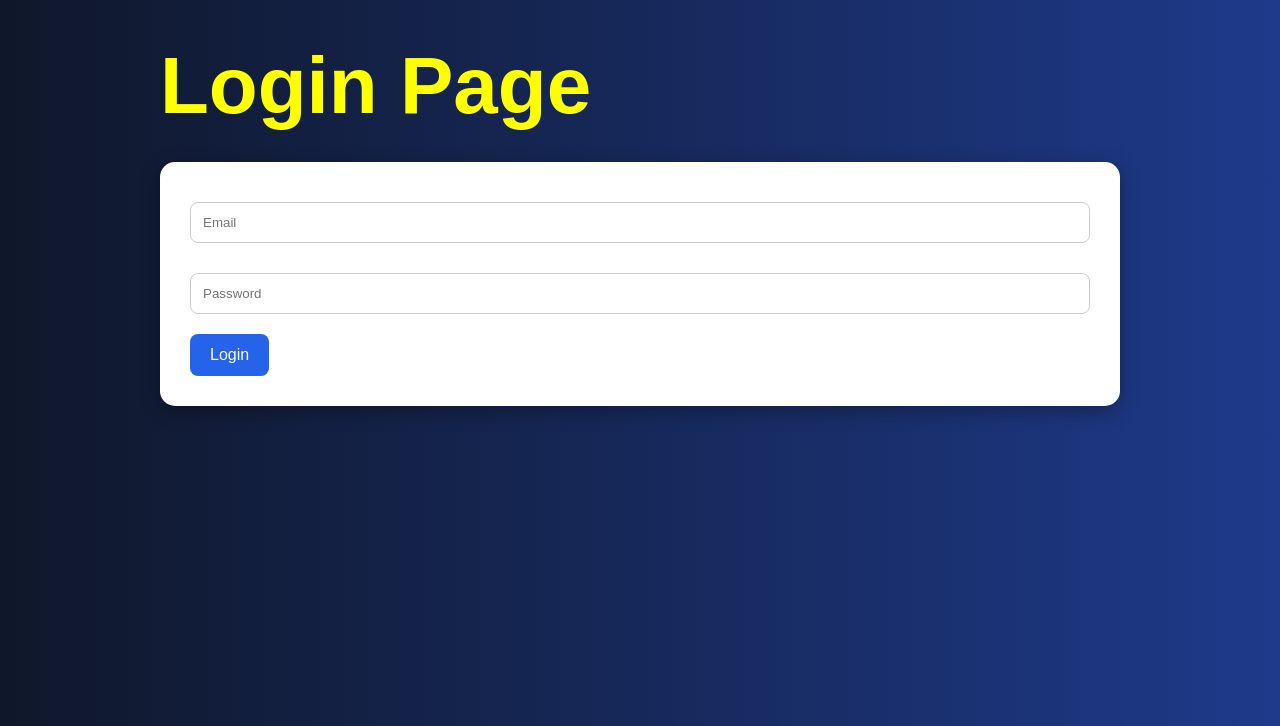
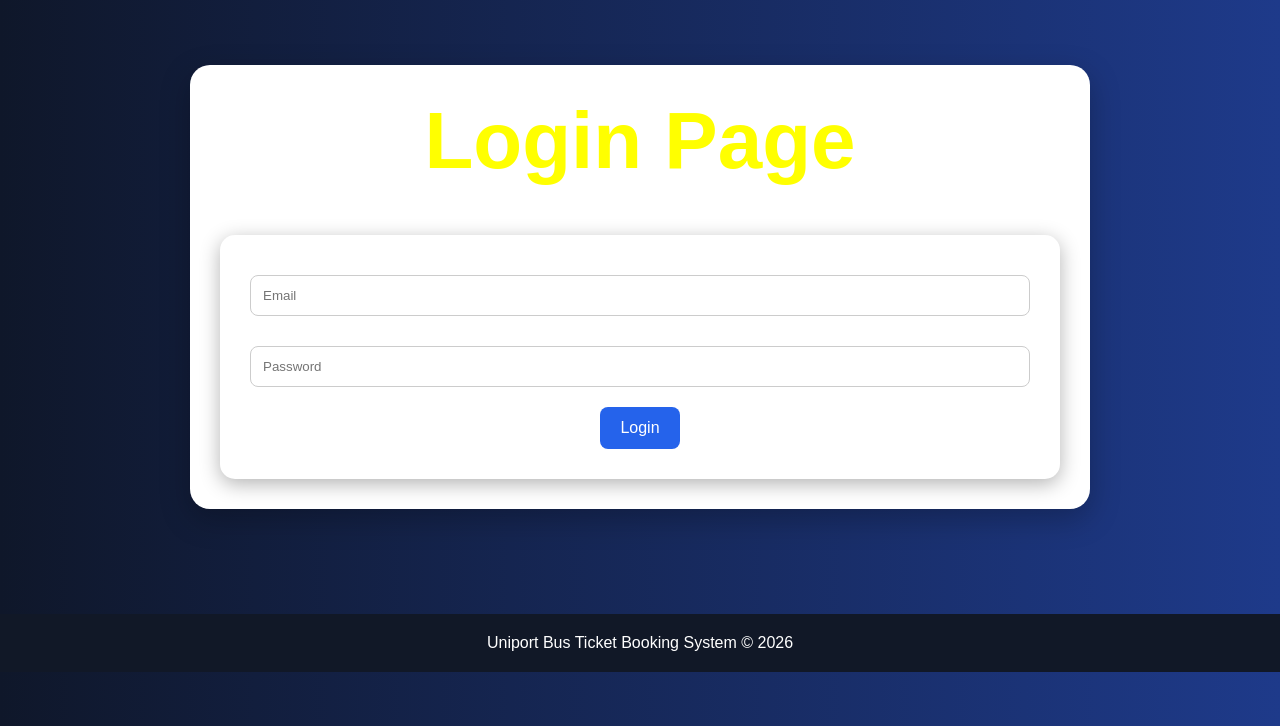
Before and after one commit to farhanmb582-oss/Uniport-Bus-Ticket-Booking-System, a PHP site: page /login.php in a window 1280 px wide. Shown: the part 74-800 px from the top of the page. Run offline with PHP 8.4, Linux system fonts and the light colour scheme.

Commit message:
Updated project files

```diff
--- a/login.php
+++ b/login.php
@@ -15,7 +15,11 @@
 
 <div class="container">
 
+    <div class="card">
+
         <h1>Login Page</h1>
+
+        <br>
 
         <form>
 
@@ -24,15 +28,19 @@
             <input type="password" placeholder="Password">
 
             <button type="submit">
-
                 Login
-
             </button>
 
         </form>
 
     </div>
 
+</div>
+
+<footer>
+    <p>Uniport Bus Ticket Booking System © 2026</p>
+</footer>
+
 </body>
 
 </html>
```
Lines whose indentation alone changed are shown as unchanged.
